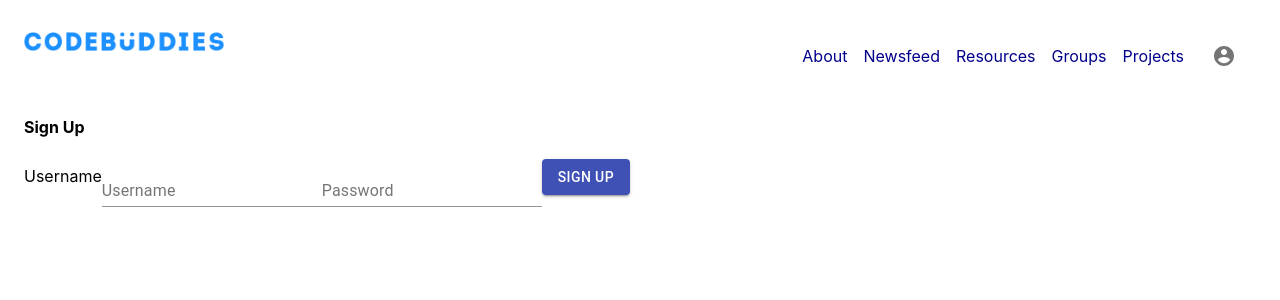
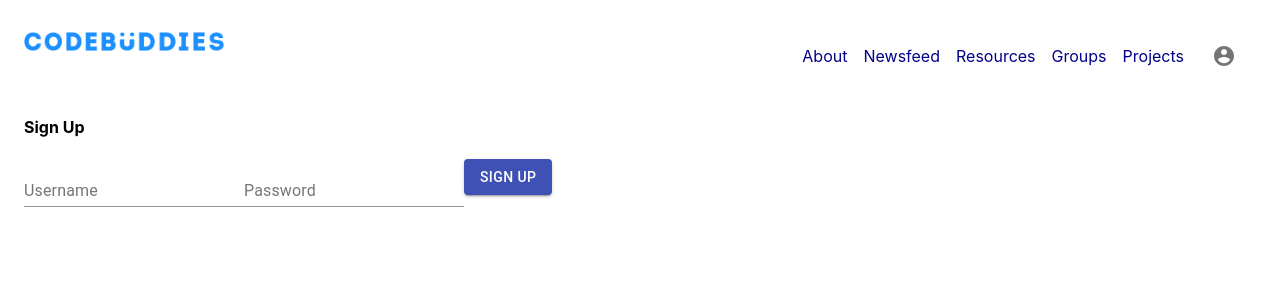
Before and after one commit to codebuddies/frontend, a React (Create React App) app: page /signup in a window 1280 px wide. Shown: the top 300 px of the page. Built offline with nearby package versions, Linux system fonts and the light colour scheme.

Commit message:
Remove label

```diff
--- a/src/components/Auth/Signup.js
+++ b/src/components/Auth/Signup.js
@@ -28,7 +28,6 @@ function SignupForm() {
   return (
     <form onSubmit={handleSignup}>
       <h4>Sign Up</h4>
-      <label htmlFor="username">Username</label>
       <TextField
         id="username"
         label="Username"
```
